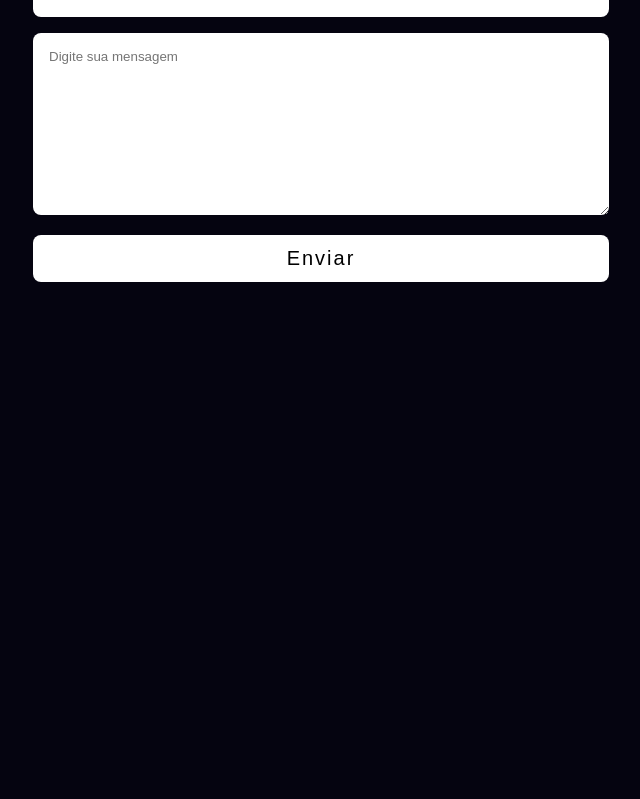
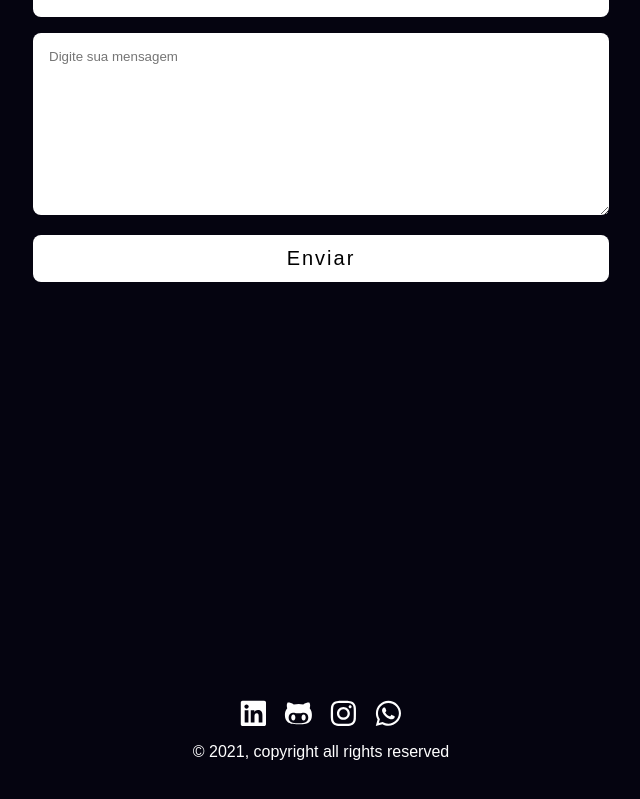
Before and after one commit to carlosdoria/portfolio, a Next.js app: page / in a window 1280 px wide. Shown: the part 1014-1813 px from the top of the page, without its empty margins (319-959 px from the left). Before the commit the page ends 1665 px from the top, so only its background shows below. Built offline with nearby package versions, Linux system fonts and the light colour scheme.

Commit message:
style: update footer layout and add in application

```diff
--- a/src/components/Footer/index.tsx
+++ b/src/components/Footer/index.tsx
@@ -40,6 +40,7 @@ export const Footer = () => {
         </S.Icon>
 
       </S.FooterSocialMedias>
+
       {'\u00A9'} {YEAR.getFullYear()}, copyright all rights reserved
     </S.Footer>
   )
--- a/src/components/Footer/styles.ts
+++ b/src/components/Footer/styles.ts
@@ -1,33 +1,28 @@
 import styled from 'styled-components'
-import { motion } from 'framer-motion'
+import { size } from 'styles/breakpoints'
 
 export const Footer = styled.footer`
-  margin: 1rem 0;
-  padding-bottom: 1rem;
+  max-width: ${size.desktopM};
+  margin: 0 auto;
+  padding: 3rem 0;
 
-  color: var(--footer-copyright-color);
   text-align: center;
 `
 
-// export const FooterTitle = styled.p`
-//   margin-bottom: var(--mb-4);
-
-//   /* font-size: 2rem; */
-// `
-
 export const FooterSocialMedias = styled.div`
   margin-bottom: .5rem;
+  display: flex;
+  justify-content: center;
+
+  column-gap: 1rem;
 `
 
 export const Icon = styled.a`
-  margin: 0 var(--mb-2);
-
-  font-size: 2rem;
-  color: var(--footer-first-color);
+  font-size: 1.8rem;
+  color: var(first-color);
 
   transition: .4s;
 
   :hover {
-    color: var(--footer-second-color);
   }
 `
--- a/src/pages/_app.tsx
+++ b/src/pages/_app.tsx
@@ -5,7 +5,7 @@ import GlobalStyles from 'styles/globals'
 import { DefaultTheme, ThemeProvider } from 'styled-components'
 import { setCookie, parseCookies } from 'nookies'
 
-import { Header } from 'components'
+import { Footer, Header } from 'components'
 import { dark } from 'styles/themes/dark'
 import { light } from 'styles/themes/light'
 
@@ -34,6 +34,7 @@ function MyApp ( { Component, pageProps }: AppProps ) {
         toggleTheme={toggleTheme}
       />
       <Component {...pageProps} />
+      <Footer />
     </ThemeProvider>
   )
 }
```
